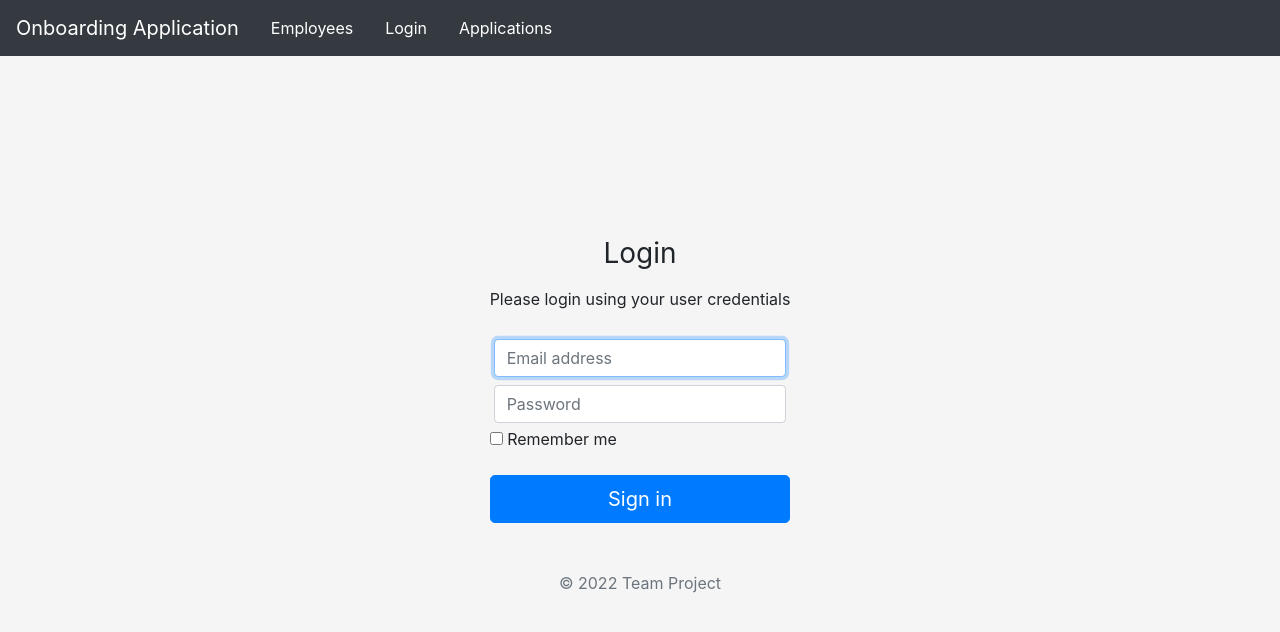
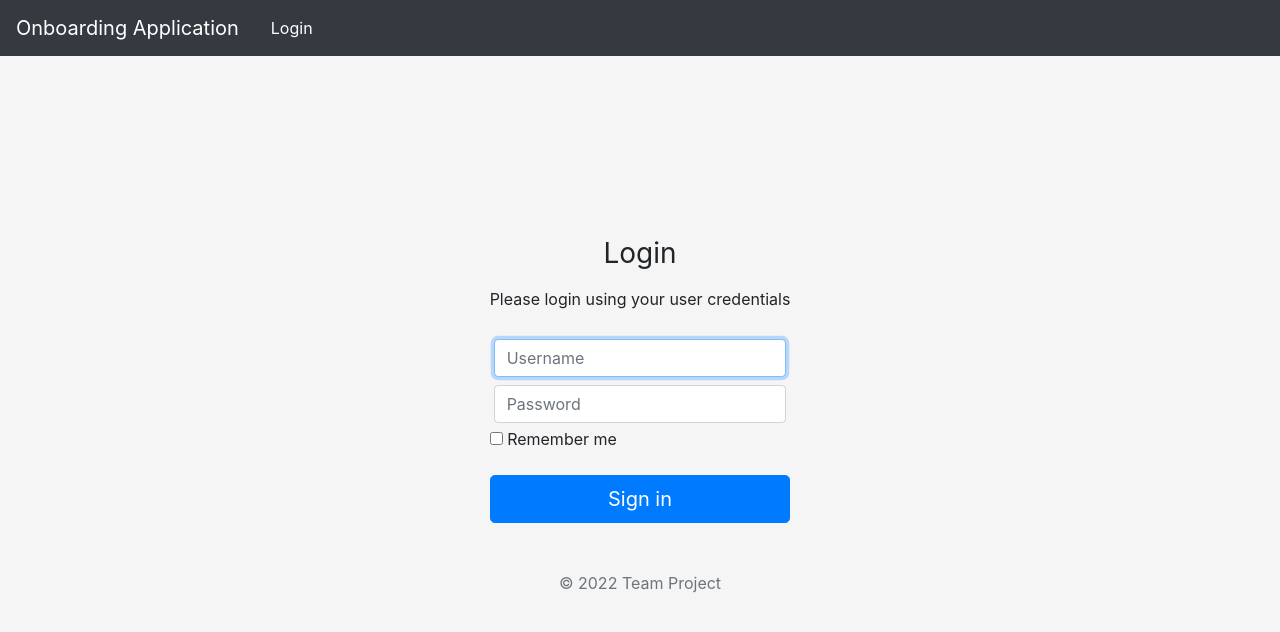
Before and after one commit to ShiyouOu/FrontendTest, an Angular app: page /login in a window 1280 px wide. Shown: the top 632 px of the page. Built offline with nearby package versions, Linux system fonts and the light colour scheme.

Commit message:
6 files modified

```diff
--- a/src/app/app.component.ts
+++ b/src/app/app.component.ts
@@ -3,8 +3,8 @@ import { Component, VERSION } from '@angular/core';
 @Component({
   selector: 'my-app',
   templateUrl: './app.component.html',
-  styleUrls: [ './app.component.css' ]
+  styleUrls: ['./app.component.css'],
 })
-export class AppComponent  {
+export class AppComponent {
   name = 'Angular ' + VERSION.major;
 }
--- a/src/app/app.routing.module.ts
+++ b/src/app/app.routing.module.ts
@@ -20,7 +20,7 @@ import { AccountComponent } from './core/components/account/account.component';
       { path: 'login', component: LoginComponent },
       { path: 'employees', component: EmployeesComponent },
       { path: 'applications', component: ApplicationsComponent },
-      { path: '**', redirectTo: 'employees' },
+      { path: '**', redirectTo: 'login' },
     ]),
     CommonModule,
   ],
--- a/src/app/core/components/account/login.component.html
+++ b/src/app/core/components/account/login.component.html
@@ -7,10 +7,10 @@
 
     <div class="p-1 form-label-group">
       <input
-        type="email"
-        id="inputEmail"
+        type="text"
+        id="inputUsername"
         class="form-control"
-        placeholder="Email address"
+        placeholder="Username"
         required
         autofocus
       />
@@ -29,7 +29,11 @@
     <div class="checkbox mb-3">
       <label> <input type="checkbox" value="remember-me" /> Remember me </label>
     </div>
-    <button class="btn btn-lg btn-primary btn-block" type="submit">
+    <button
+      type="submit"
+      class="btn btn-lg btn-primary btn-block"
+      (click)="loginUser()"
+    >
       Sign in
     </button>
     <p class="mt-5 mb-3 text-muted text-center">&copy; 2022 Team Project</p>
--- a/src/app/core/components/account/login.component.ts
+++ b/src/app/core/components/account/login.component.ts
@@ -1,7 +1,33 @@
-import { Component } from '@angular/core';
+import { Component, OnInit } from '@angular/core';
+import { HttpClient } from '@angular/common/http';
+import { Router } from '@angular/router';
 
 @Component({
   selector: 'my-login',
   templateUrl: './login.component.html',
 })
-export class LoginComponent {}
+export class LoginComponent implements OnInit {
+  constructor(private http: HttpClient, private router: Router) {}
+
+  loginUser() {
+    console.log('jfoiadsfjoas');
+    this.http
+      .post('http://localhost:8090/authentication-service/login', {
+        username: (<HTMLInputElement>document.getElementById('inputUsername'))
+          .value,
+        password: (<HTMLInputElement>document.getElementById('inputPassword'))
+          .value,
+      })
+      .subscribe((response) => {
+        if (response['accessToken']) {
+          localStorage.setItem('accessToken', response['accessToken']);
+        }
+      });
+  }
+
+  ngOnInit() {
+    if (localStorage.getItem('accessToken')) {
+      this.router.navigate(['employees']);
+    }
+  }
+}
--- a/src/app/core/components/navbar/navbar.component.html
+++ b/src/app/core/components/navbar/navbar.component.html
@@ -2,15 +2,22 @@
   <a class="navbar-brand" href="#">Onboarding Application</a>
   <div>
     <ul class="nav nav-masthead">
-      <li class="nav-item">
-        <a class="nav-link" href="/employees">Employees</a>
-      </li>
-      <li class="nav-item">
-        <a class="nav-link" href="login">Login</a>
-      </li>
-      <li class="nav-item">
-        <a class="nav-link" href="applications">Applications</a>
-      </li>
+      <ng-container *ngIf="accessToken">
+        <li class="nav-item">
+          <a class="nav-link" href="employees">Employees</a>
+        </li>
+        <li class="nav-item">
+          <a class="nav-link" href="applications">Applications</a>
+        </li>
+        <li class="nav-item">
+          <a class="nav-link" href="" (click)="logout()">Logout</a>
+        </li>
+      </ng-container>
+      <ng-container *ngIf="!accessToken">
+        <li class="nav-item">
+          <a class="nav-link" href="login">Login</a>
+        </li>
+      </ng-container>
     </ul>
   </div>
 </nav>
--- a/src/app/core/components/navbar/navbar.component.ts
+++ b/src/app/core/components/navbar/navbar.component.ts
@@ -1,7 +1,21 @@
-import { Component } from '@angular/core';
+import { Component, OnInit } from '@angular/core';
 
 @Component({
   selector: 'my-navbar',
   templateUrl: './navbar.component.html',
 })
-export class NavbarComponent {}
+export class NavbarComponent implements OnInit {
+  accessToken;
+
+  checkLogin() {
+    this.accessToken = localStorage.getItem('accessToken');
+  }
+
+  logout() {
+    this.accessToken = localStorage.removeItem('accessToken');
+  }
+
+  ngOnInit() {
+    this.checkLogin();
+  }
+}
```
